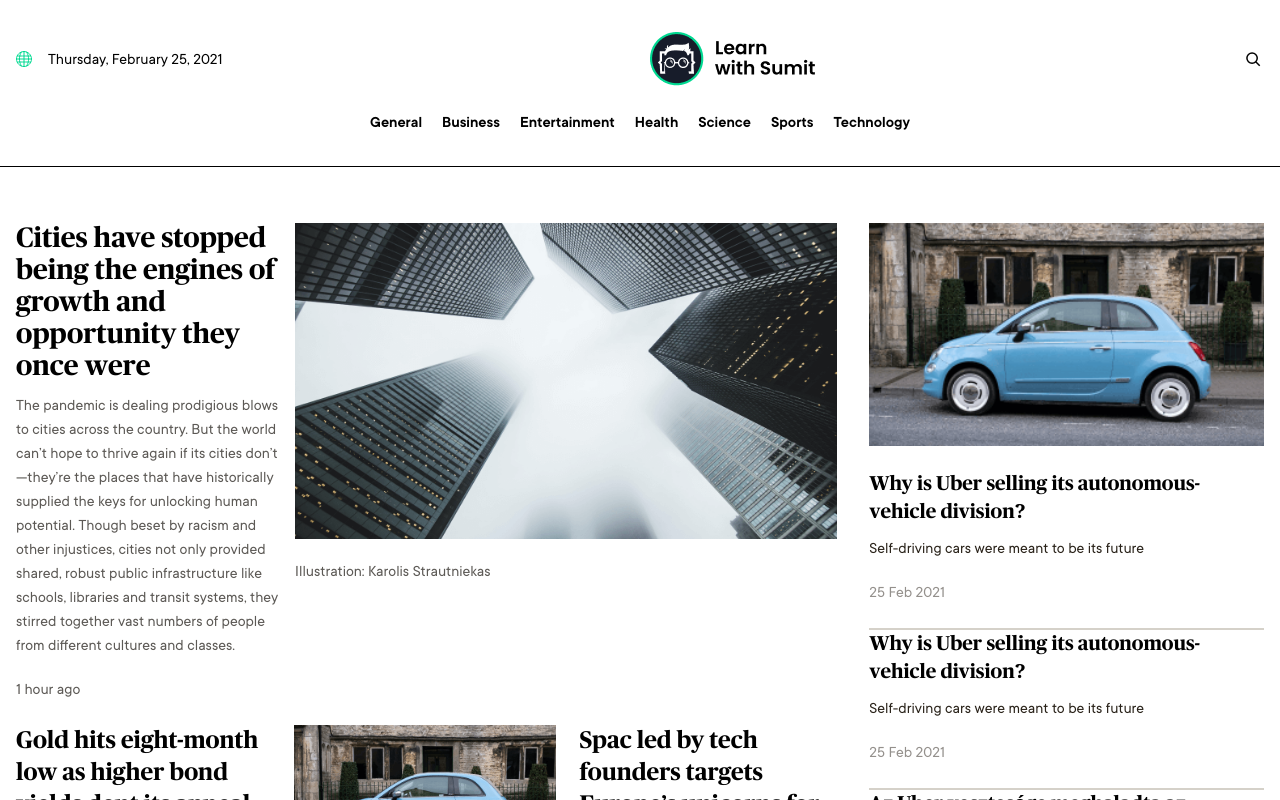
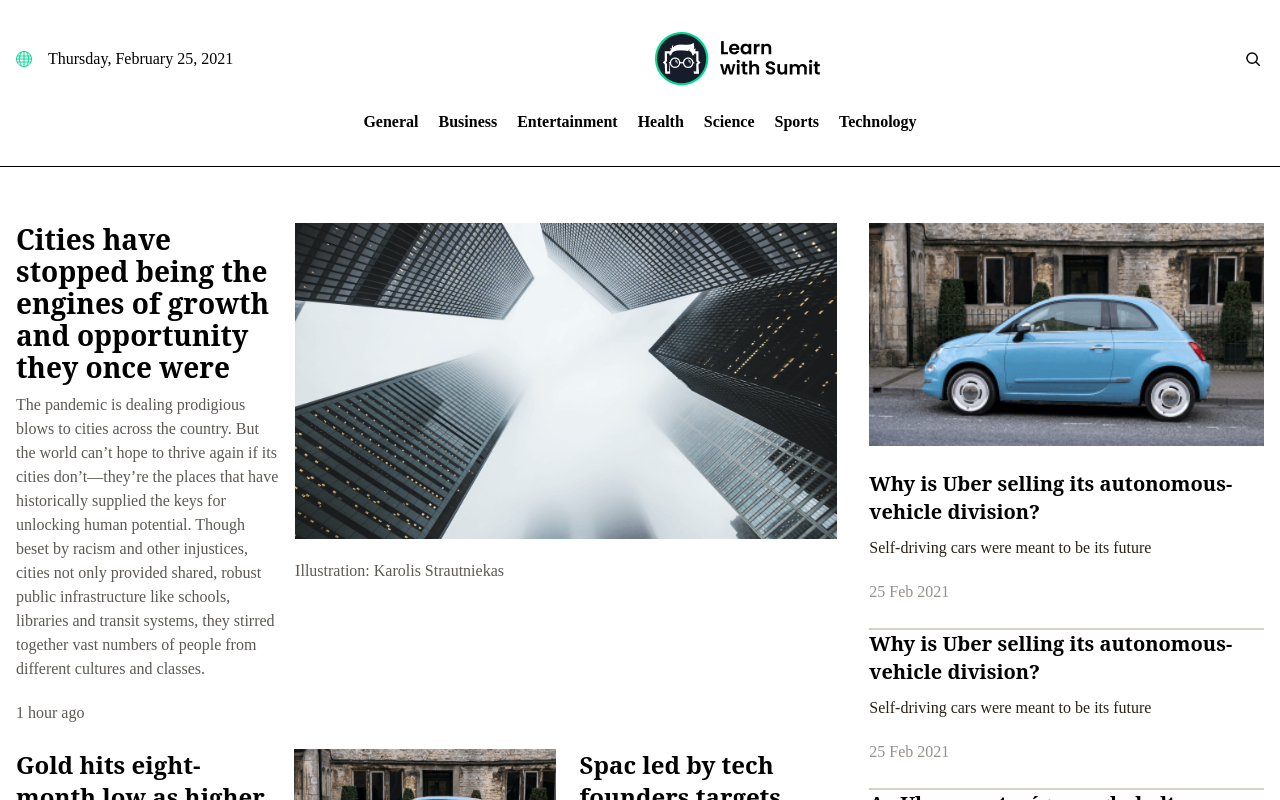
Before and after one commit to KishorKumarParoi/news-feeder, a React (Vite) app: page / in a window 1280 px wide. Shown: the top 800 px of the page. Built offline with nearby package versions, Linux system fonts and the light colour scheme; no server answers.

Commit message:
commented out other fonts for slow network issue error

```diff
--- a/src/index.css
+++ b/src/index.css
@@ -13,27 +13,27 @@
   }
 
   /* TT Commons */
-  @font-face {
+  /* @font-face {
     font-family: "TT Commons";
     src: url("./assets/fonts/tt-commons/TTCommonsRegular.otf");
     font-weight: 400;
     font-style: normal;
-  }
-
+  } */
+  /*
   @font-face {
     font-family: "TT Commons";
     src: url("./assets/fonts/tt-commons/TTCommonsSemiBold.otf");
     font-weight: 600;
     font-style: normal;
-  }
+  } */
 
   /* Publico Headline Web */
-  @font-face {
+  /* @font-face {
     font-family: "Publico Headline Web";
     src: url("./assets/fonts/publico-headline-web/Publico-Headline-Web-Bold.ttf");
     font-weight: 700;
     font-style: normal;
-  }
+  } */
 
   body {
     font-family:
```
